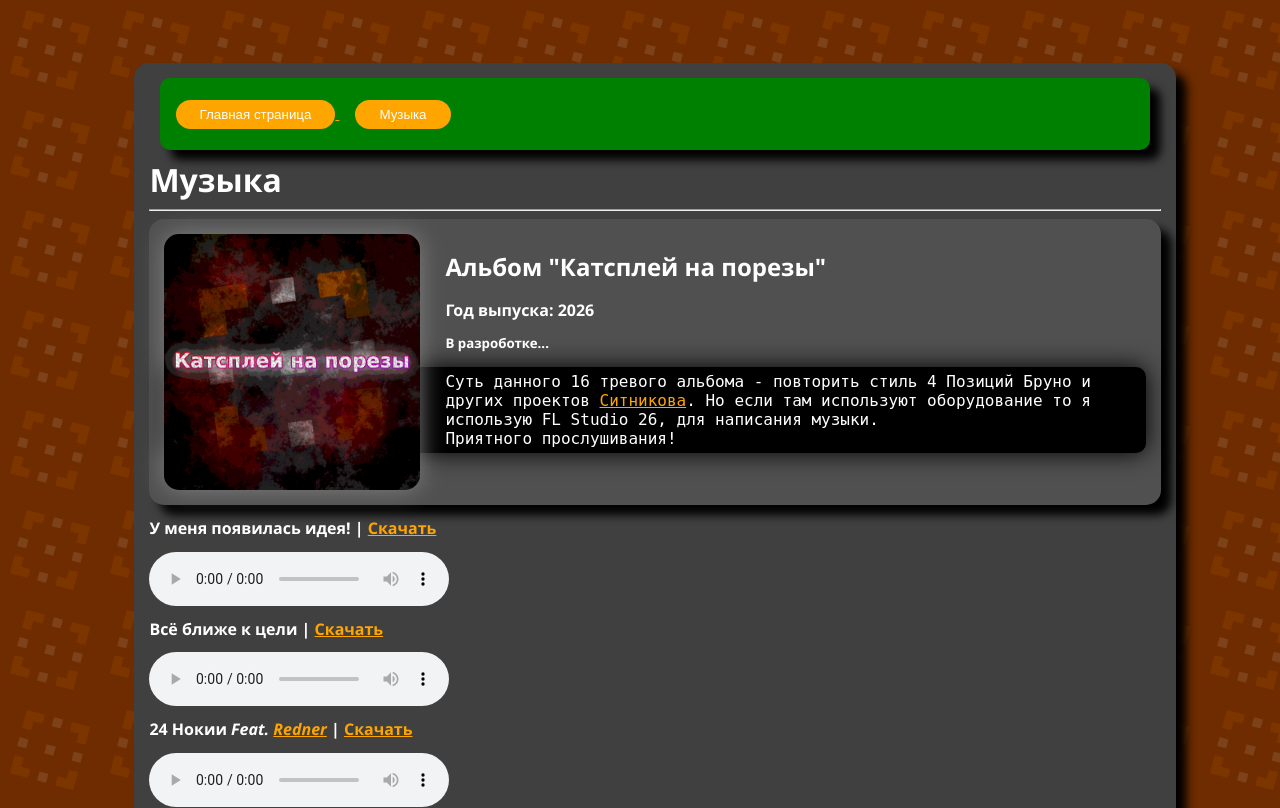
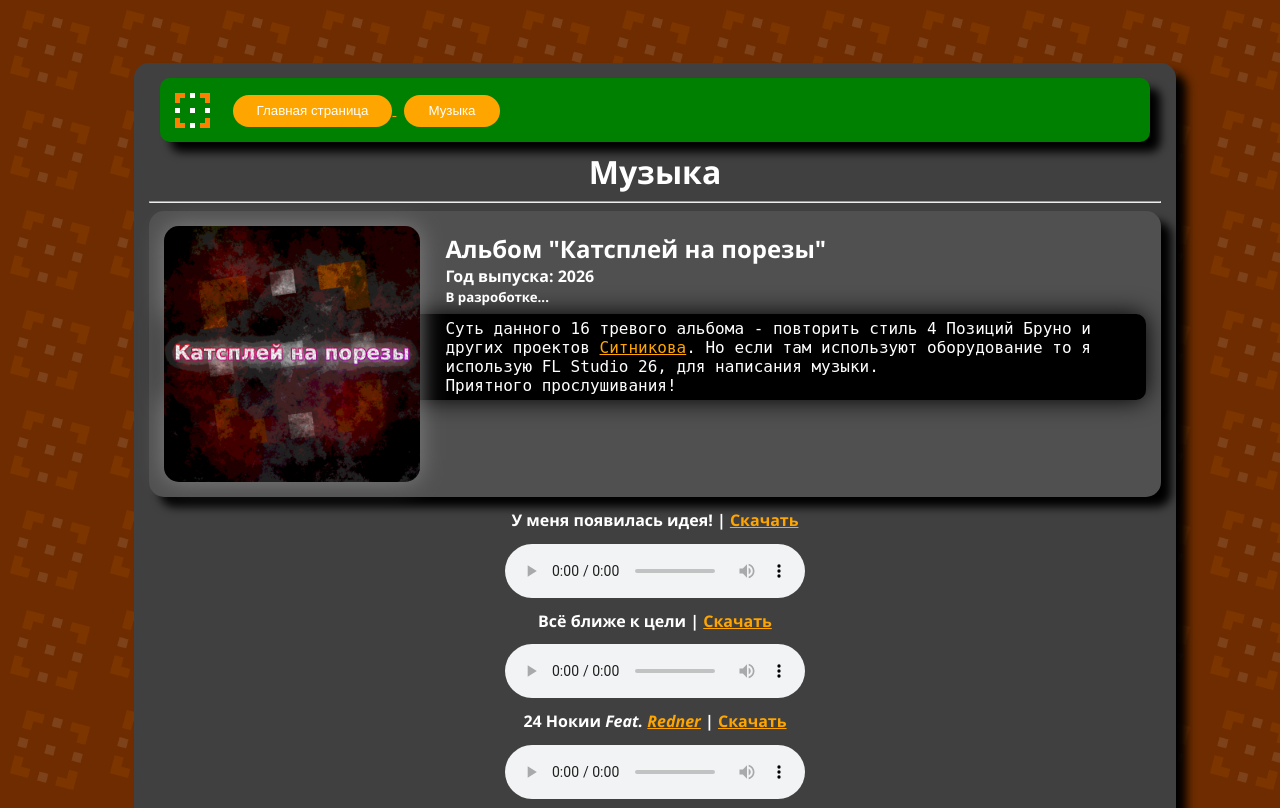
Before and after one commit to CubeRybika/CubeRUBHub, a plain HTML site: page music.html in a window 1280 px wide. Shown: the top 808 px of the page. Drawn offline with Linux system fonts and the light colour scheme.

Commit message:
Коректировка дизайна сайта

```diff
--- a/music.html
+++ b/music.html
@@ -2,10 +2,12 @@
     <head>
         <title>Музыка</title>
         <link rel="stylesheet" href="style.css">
+        <link rel="icon" href="/icon.png">
     </head>
     <body>
         <div class="mainbox">
             <div class="upbox" style="background-color: green;">
+                <img src="icon.png" alt="Иконка сайта" width="35">
                 <a href="index.html">
                     <button class="upbuttons">Главная страница</button>
                 </a>
--- a/style.css
+++ b/style.css
@@ -12,26 +12,49 @@ body {
     margin-top: 5%;
     margin-bottom: 5%;
     margin-left: 10%;
-    text-align: left;
-
+    text-align: center;
 }
 .upbox {
     border-radius: 10px;
     background-color: darkblue;
     box-shadow: 1cap 10px 10px black;
     width: 98%;
-    height: 72px;
+    height: 64px;
     margin-left: 1%;
     text-align: left;
-    align-content: center;
     line-height: 64px;
     column-count: 64px;
+}
+.upbox img {
+    padding: 15px;
+    float: left;
+}
+.upbox button {
+    border-radius: 25px;
+    height: 50%;
+    padding-right: 24px;
+    padding-left: 24px;
+    margin-left: 8px;
+    color: white;
+    background-color: orange;
+    border-width: 0px;
+    transition: ease 0.15s;
+}
+.upbox button:hover {
+    color: black;
+    background-color: white;
+    cursor: pointer;
+}
+.upbox button:active {
+    background-color: orange;
+    color: white;
 }
 .pofigbox {
     background-color: rgb(80, 80, 80);
     padding: 15px;
     border-radius: 15px;
     box-shadow: 1cap 10px 10px black;
+    text-align: left;
 }
 .pofigbox img{
     float: left;
@@ -44,9 +67,16 @@ body {
 }
 .textblock h2 {
     line-height: 25px;
+    margin: 10px;
+    margin-bottom: 0px;
 }
 .textblock h4 {
     line-height: 20px;
+    margin: 10px;
+    margin-top: 5px;
+}
+.textblock h5 {
+    margin: 10px;
 }
 .textblock p {
     font-family: 'DeJavu Sans Mono';
@@ -74,26 +104,6 @@ a:hover {
     display: table;
     clear: both;
 }
-.upbuttons {
-    border-radius: 25px;
-    height: 40%;
-    padding-right: 24px;
-    padding-left: 24px;
-    margin-left: 16px;
-    color: white;
-    background-color: orange;
-    border-width: 0px;
-    transition: ease 0.15s;
-}
-.upbuttons:hover {
-    color: black;
-    background-color: white;
-    cursor: pointer;
-}
-.upbuttons:active {
-    background-color: orange;
-    color: white;
-}
 h1 {
     color: white;
     font-family: 'Segoe UI', Tahoma, Geneva, Verdana, sans-serif;
```
Also changed, not shown: index.html (+2 -0 lines), icon.png (added).
